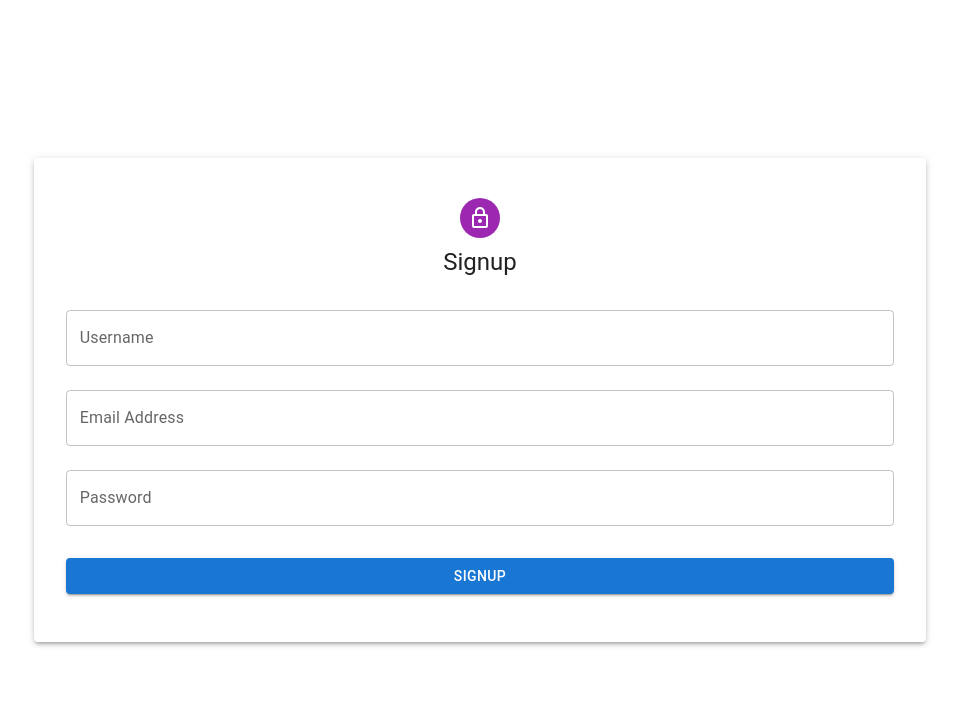
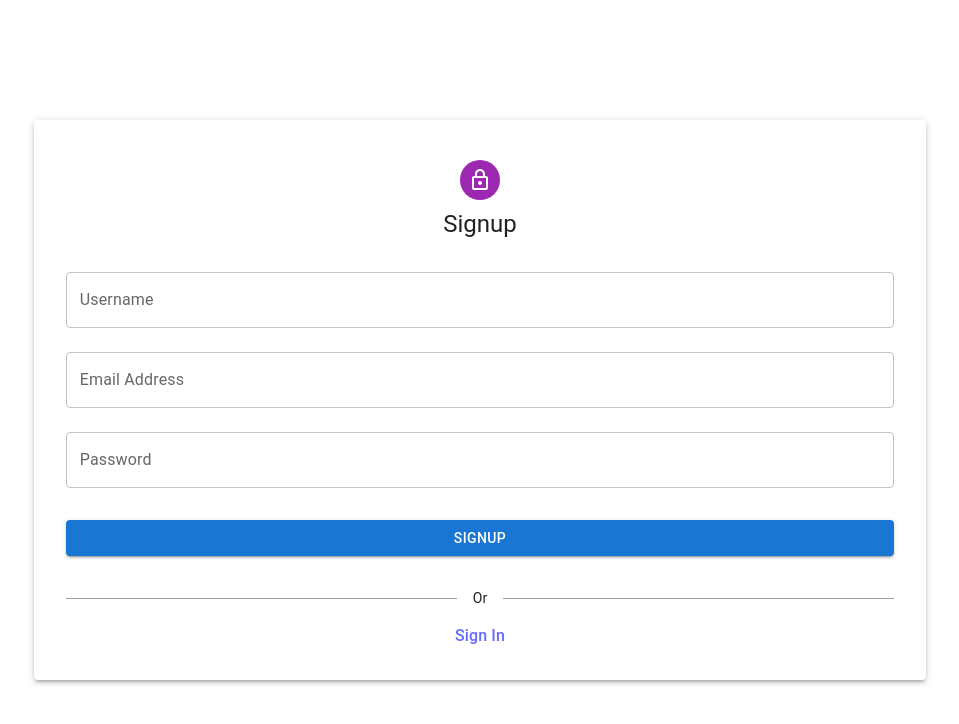
Before and after one commit to TroyTingle/chat-app-web, a React (Vite) app: page /signup in a window 1280 px wide. Shown: the top 724 px of the page, without its empty margins (160-1119 px from the left). Built offline with nearby package versions, Linux system fonts and the light colour scheme.

Commit message:
Added auth context and connected to sign in endpoint

```diff
--- a/src/App.tsx
+++ b/src/App.tsx
@@ -1,5 +1,7 @@
 import { createTheme, CssBaseline, ThemeProvider } from '@mui/material';
 import { BrowserRouter, Route, Routes } from 'react-router';
+import ProtectedRoute from './components/ProtectedRoute';
+import { AuthProvider } from './context/AuthContext';
 import Chat from './pages/Chat';
 import SignIn from './pages/SignIn';
 import Signup from './pages/Signup';
@@ -10,13 +12,18 @@ export const App = () => {
   return (
     <ThemeProvider theme={theme}>
       <CssBaseline />
-      <BrowserRouter>
-        <Routes>
-          <Route path='/chat' element={<Chat />} />
-          <Route path='signin' element={<SignIn />} />
-          <Route path='signup' element={<Signup />} />
-        </Routes>
-      </BrowserRouter>
+      <AuthProvider>
+        <BrowserRouter>
+          <Routes>
+            <Route
+              path='/chat'
+              element={<ProtectedRoute element={<Chat />} />}
+            />
+            <Route path='/signin' element={<SignIn />} />
+            <Route path='/signup' element={<Signup />} />
+          </Routes>
+        </BrowserRouter>
+      </AuthProvider>
     </ThemeProvider>
   );
 };
--- /dev/null
+++ b/src/components/ProtectedRoute.tsx
@@ -0,0 +1,15 @@
+import React from 'react';
+import { Navigate, RouteProps } from 'react-router';
+import { useAuth } from '../context/AuthContext';
+
+const ProtectedRoute: React.FC<RouteProps> = ({ element }) => {
+  const { isAuthenticated } = useAuth();
+
+  if (!isAuthenticated) {
+    return <Navigate to='/signin' />;
+  }
+
+  return element;
+};
+
+export default ProtectedRoute;
--- /dev/null
+++ b/src/context/AuthContext.tsx
@@ -0,0 +1,32 @@
+import React, { createContext, useContext, useState } from 'react';
+
+interface AuthContextType {
+  isAuthenticated: boolean;
+  login: () => void;
+  logout: () => void;
+}
+
+const AuthContext = createContext<AuthContextType | undefined>(undefined);
+
+export const AuthProvider: React.FC<{ children: React.ReactNode }> = ({
+  children,
+}) => {
+  const [isAuthenticated, setIsAuthenticated] = useState(false);
+
+  const login = () => setIsAuthenticated(true);
+  const logout = () => setIsAuthenticated(false);
+
+  return (
+    <AuthContext.Provider value={{ isAuthenticated, login, logout }}>
+      {children}
+    </AuthContext.Provider>
+  );
+};
+
+export const useAuth = () => {
+  const context = useContext(AuthContext);
+  if (!context) {
+    throw new Error('useAuth must be used within an AuthProvider');
+  }
+  return context;
+};
--- a/src/pages/SignIn.tsx
+++ b/src/pages/SignIn.tsx
@@ -9,11 +9,15 @@ import {
   Typography,
 } from '@mui/material';
 import { useState } from 'react';
+import { Link, useNavigate } from 'react-router';
+import { useAuth } from '../context/AuthContext';
 
 const SignIn = () => {
   const [email, setEmail] = useState('');
   const [password, setPassword] = useState('');
   const [error, setError] = useState('');
+  const { login } = useAuth();
+  const navigate = useNavigate();
 
   const handleSubmit = (event: React.FormEvent) => {
     event.preventDefault();
@@ -22,6 +26,8 @@ const SignIn = () => {
     } else {
       setError('');
       // TODO: call api and log the user in
+      login();
+      navigate('/chat');
     }
   };
 
@@ -50,7 +56,7 @@ const SignIn = () => {
         <Avatar sx={{ m: 1, bgcolor: 'secondary.main' }}>
           <LockOutlinedIcon />
         </Avatar>
-        <Typography variant='h5'>Sign in</Typography>
+        <Typography variant='h5'>Sign In</Typography>
         {error && (
           <Typography color='error' sx={{ mt: 2 }}>
             {error}
@@ -83,6 +89,23 @@ const SignIn = () => {
           >
             Sign In
           </Button>
+          <Box
+            sx={{
+              mt: 2,
+              textAlign: 'center',
+              display: 'flex',
+              alignItems: 'center',
+            }}
+          >
+            <Box sx={{ flex: 1, height: '1px', backgroundColor: 'grey.500' }} />
+            <Typography variant='body2' sx={{ mx: 2 }}>
+              Or
+            </Typography>
+            <Box sx={{ flex: 1, height: '1px', backgroundColor: 'grey.500' }} />
+          </Box>
+          <Box sx={{ textAlign: 'center', mt: 2 }}>
+            <Link to='/signup'>Sign Up</Link>
+          </Box>
         </Box>
       </Paper>
     </Container>
--- a/src/pages/Signup.tsx
+++ b/src/pages/Signup.tsx
@@ -9,6 +9,7 @@ import {
   Typography,
 } from '@mui/material';
 import { useState } from 'react';
+import { Link } from 'react-router';
 
 const Signup = () => {
   const [username, setUsername] = useState('');
@@ -93,6 +94,23 @@ const Signup = () => {
           >
             Signup
           </Button>
+          <Box
+            sx={{
+              mt: 2,
+              textAlign: 'center',
+              display: 'flex',
+              alignItems: 'center',
+            }}
+          >
+            <Box sx={{ flex: 1, height: '1px', backgroundColor: 'grey.500' }} />
+            <Typography variant='body2' sx={{ mx: 2 }}>
+              Or
+            </Typography>
+            <Box sx={{ flex: 1, height: '1px', backgroundColor: 'grey.500' }} />
+          </Box>
+          <Box sx={{ textAlign: 'center', mt: 2 }}>
+            <Link to='/signin'>Sign In</Link>
+          </Box>
         </Box>
       </Paper>
     </Container>
```
